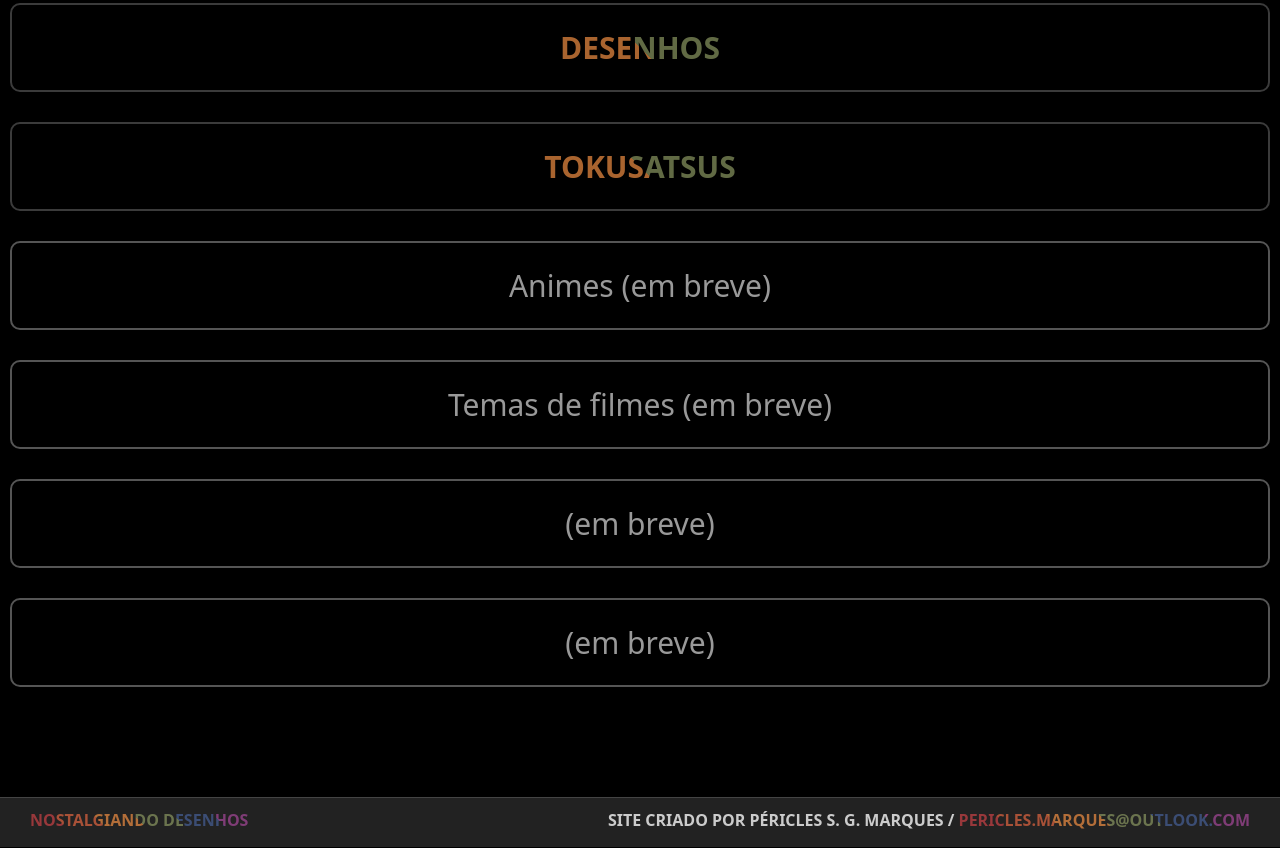
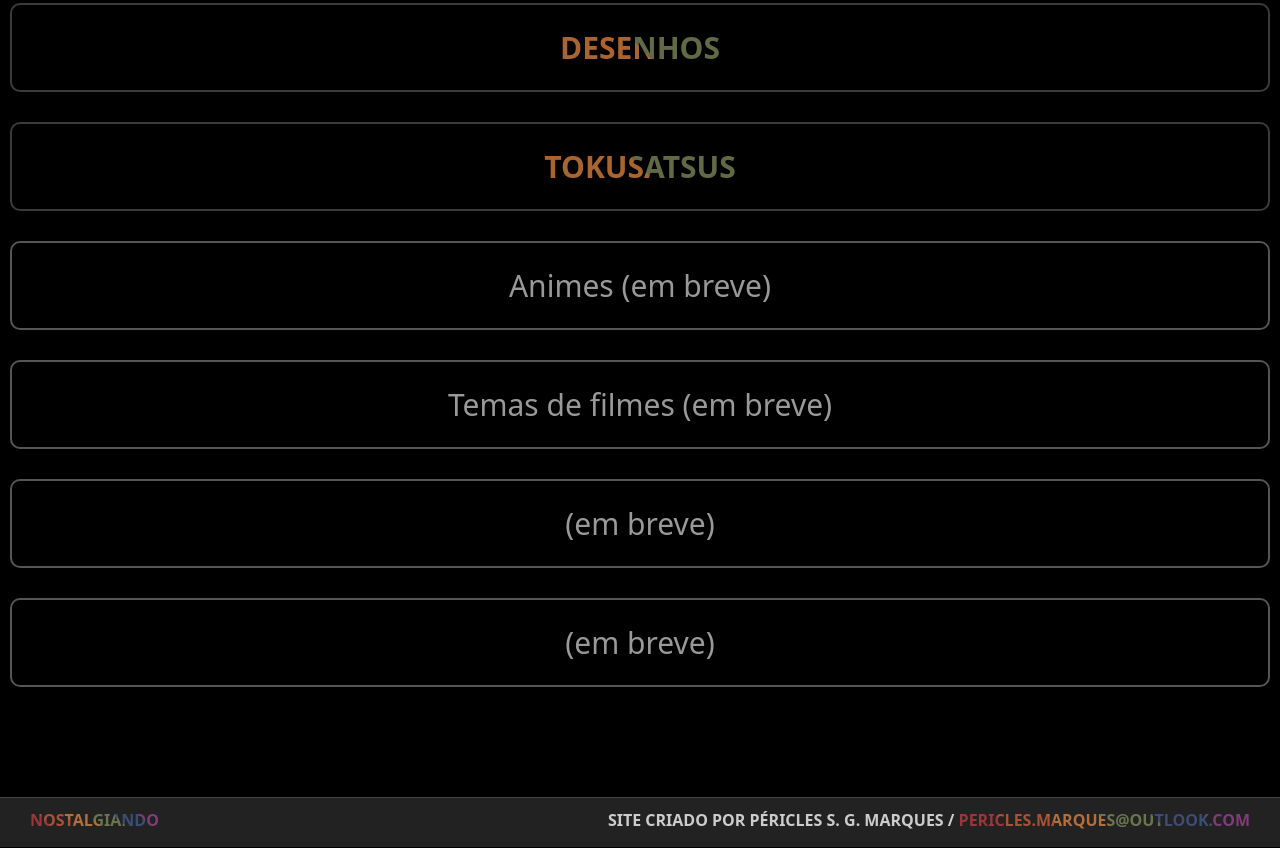
Before and after one commit to PericlesSavio/Nostalgiando, a plain HTML site: page index.html in a window 1280 px wide. Shown: the part 1774-2622 px from the top of the page. Drawn offline with nearby package versions, Linux system fonts and the light colour scheme; a script that the page names is missing.

Commit message:
tokusatsus

```diff
--- a/index.html
+++ b/index.html
@@ -94,7 +94,7 @@
     <footer>
       <div class="max1500px">
         <div class="footer_l">
-          <a href="#" class="subir gradient-text">NOSTALGIANDO DESENHOS</a>
+          <a href="#" class="subir gradient-text">NOSTALGIANDO</a>
         </div>
         <div class="footer_r">
           <p>SITE CRIADO POR PÉRICLES S. G. MARQUES / <a class="gradient-text" href="mailto:pericles.marques@outlook.com">PERICLES.MARQUES@OUTLOOK.COM</a></p>
```
Also changed, not shown: desenhos.html (+1 -1 lines).
